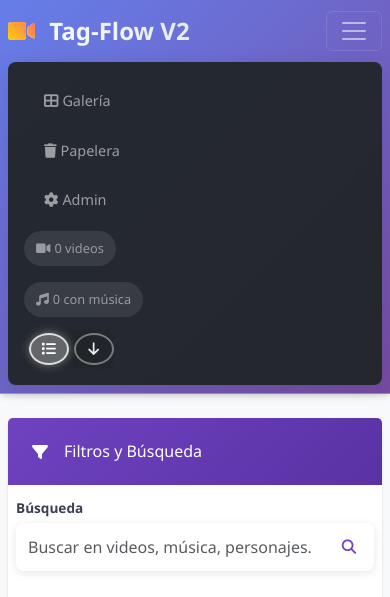
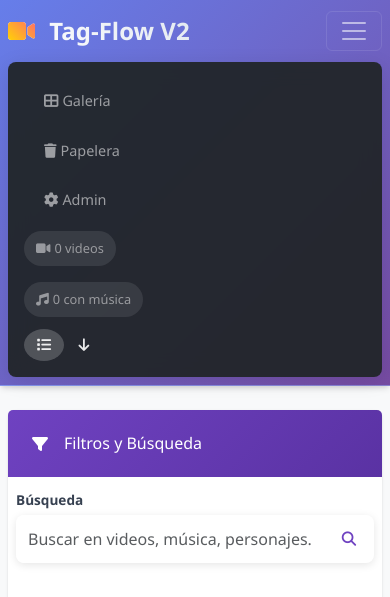
Before and after one commit to Zidane0MA/Tag-Flow, a Flask app: page / in a window 390 px wide, after a click that opens the changed part. Shown: the top 597 px of the page. Run offline with Flask 3, Linux system fonts and the light colour scheme; data that the repository does not hold is empty.

Commit message:
fix switch

```diff
--- a/templates/base.html
+++ b/templates/base.html
@@ -86,10 +86,29 @@
     }
 
     @media (max-width: 768px) {
-        /* El switch ahora es visible en móviles y se alinea a la derecha. */
+        /* Mejoras de diseño para el switch en móviles */
         #view-mode-switcher {
             margin-left: auto;
-            padding-left: 1rem;
+            padding: 0; /* Eliminar padding del contenedor */
+            background: none; /* Eliminar fondo del contenedor */
+            backdrop-filter: none; /* Eliminar filtro de desenfoque */
+            border-radius: 0; /* Eliminar borde redondeado */
+            box-shadow: none; /* Eliminar sombra del contenedor */
+        }
+
+        #view-mode-switcher .btn-outline-light {
+            border: none !important; /* Eliminar borde de los botones */
+            background-color: transparent !important; /* Asegurar fondo transparente */
+            color: rgba(255, 255, 255, 0.9) !important; /* Mantener color del icono */
+        }
+
+        #view-mode-switcher .btn-check:checked + .btn-outline-light {
+            background-color: rgba(255, 255, 255, 0.2) !important; /* Fondo sutil para el botón seleccionado */
+            box-shadow: none !important; /* Eliminar sombra del botón seleccionado */
+        }
+
+        #view-mode-switcher .btn-group .btn {
+            margin-left: 0 !important; /* Eliminar margin-left heredado */
         }
     }
 
```
